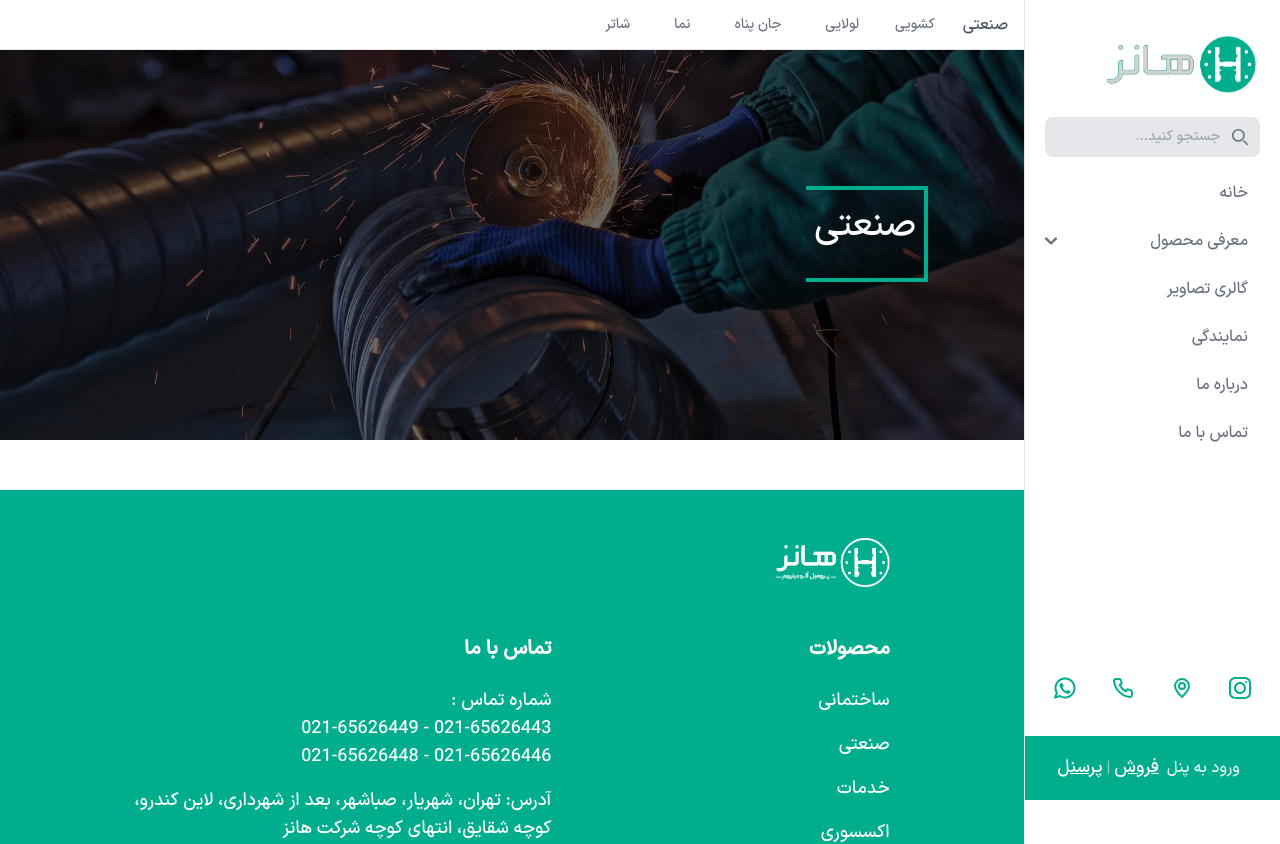
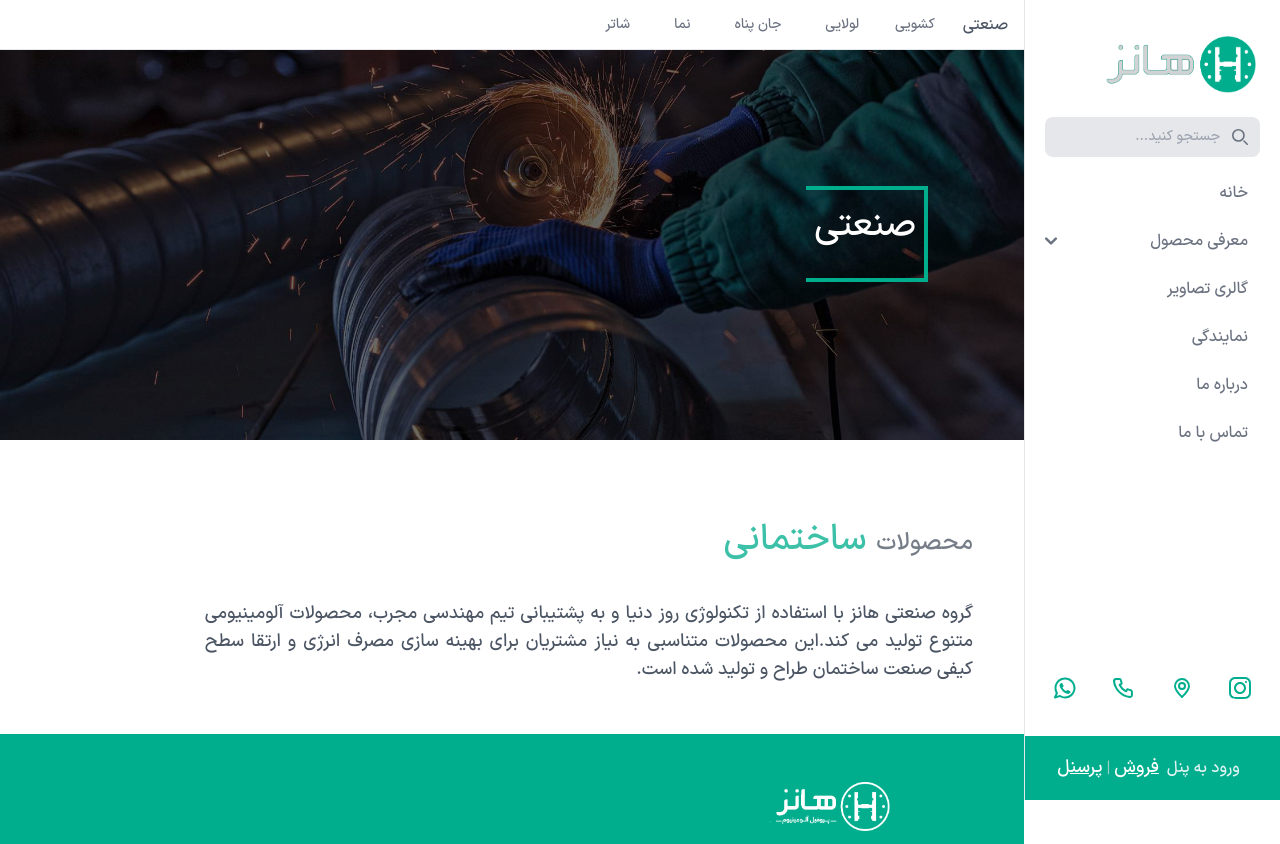
Before and after one commit to zahra-hsb/hanz-, a Next.js app: page /products/industrial in a window 1280 px wide. Shown: the top 844 px of the page. Built offline with nearby package versions, Linux system fonts and the light colour scheme.

Commit message:
edit Industrial page

```diff
--- a/src/pages/products/industrial/index.js
+++ b/src/pages/products/industrial/index.js
@@ -6,8 +6,24 @@ export default function Industrial() {
       <Main title={'صنعتی'} bg={'bg-industrialSection'} height={'h-[390px]'} display={'hidden'} />
       <div className="w-[100%] sm:w-[90%] m-auto">
 
+        <div>
+          <div className="mt-20 mb-10 text-gray-600">
+            <div>
+              <h4 className="text-2xl opacity-[76%]">
+                محصولات
+                <span className="text-4xl text-green opacity-1"> ساختمانی</span>
+              </h4>
+            </div>
+          </div>
+          <div>
+            <p className="lg:w-5/6 text-justify text-gray-600 text-lg">
+              گروه صنعتی هانز با استفاده از تکنولوژی روز دنیا و به پشتیبانی تیم مهندسی مجرب، محصولات آلومینیومی متنوع تولید می کند.این محصولات متناسبی به نیاز مشتریان برای بهینه سازی مصرف انرژی و ارتقا سطح کیفی صنعت ساختمان طراح و تولید شده است.
+            </p>
+          </div>
+        </div>
+
+
       </div>
-
     </main>
   );
 }
```
